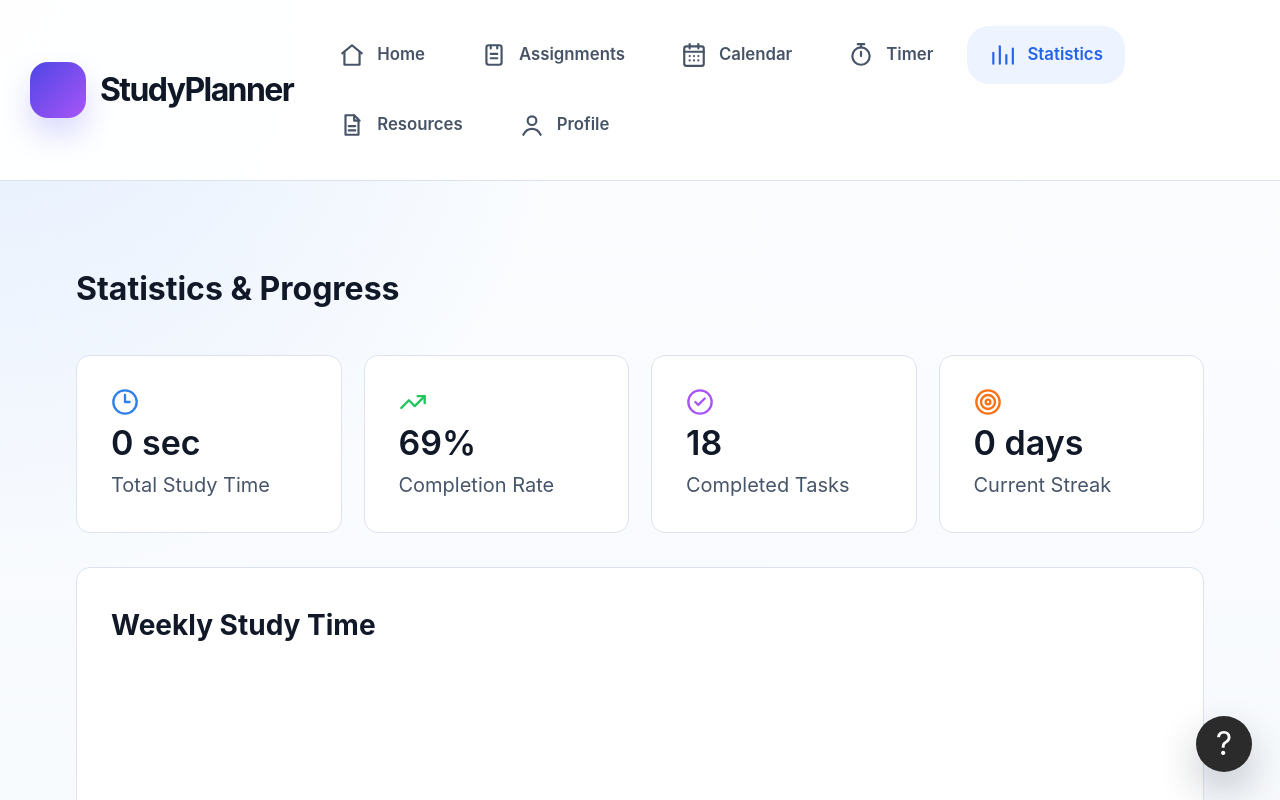
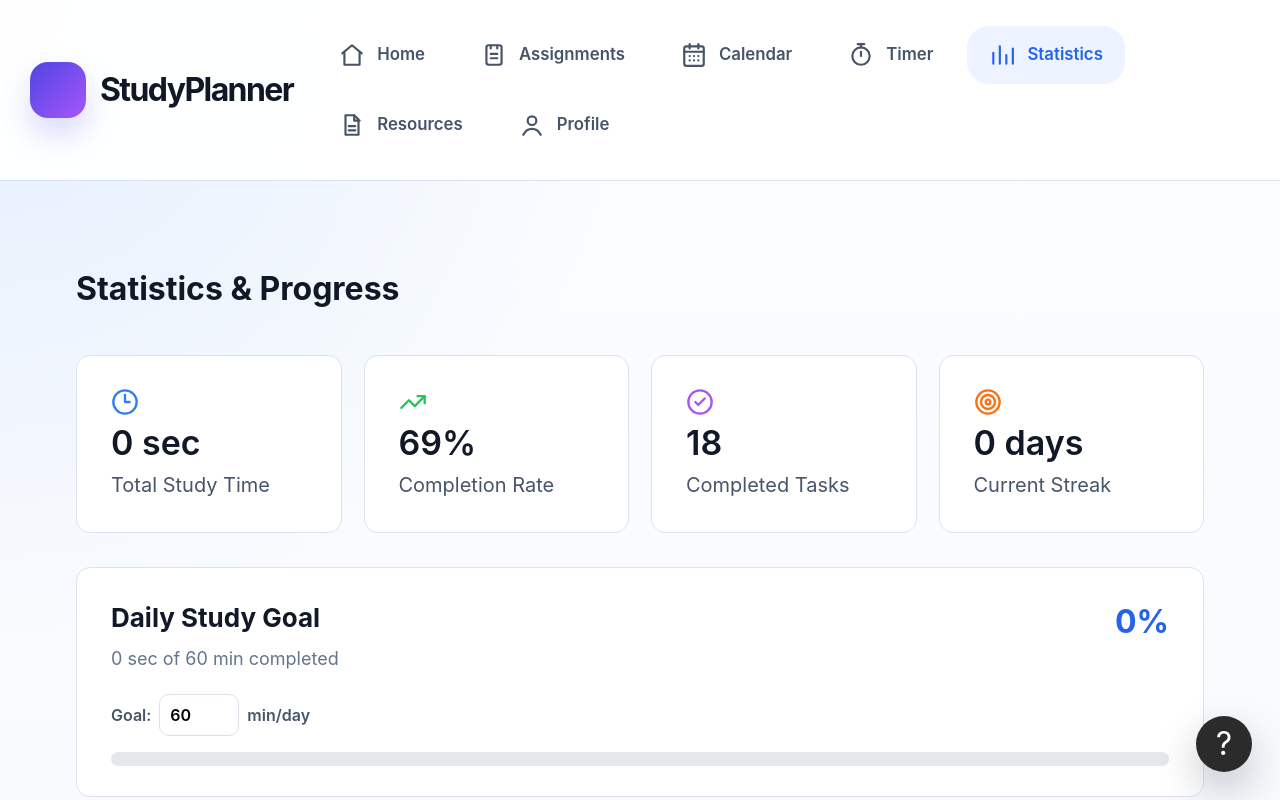
Before and after one commit to sbetanco0305/study_planner_app, a React (Vite) app: page /statistics in a window 1280 px wide. Shown: the top 800 px of the page. Built offline with nearby package versions, Linux system fonts and the light colour scheme.

Commit message:
added daily study goal

```diff
--- a/src/App.css
+++ b/src/App.css
@@ -1557,6 +1557,106 @@ select {
 }
 
 /* =========================
+   DAILY GOAL CARD
+========================= */
+
+.figma-daily-goal-card {
+  background: #ffffff;
+  border: 1px solid #dce3ee;
+  border-radius: 14px;
+  padding: 30px 34px;
+  margin-bottom: 34px;
+}
+
+.figma-daily-goal-header {
+  display: flex;
+  justify-content: space-between;
+  align-items: flex-start;
+  gap: 24px;
+  margin-bottom: 22px;
+}
+
+.figma-daily-goal-header h2 {
+  margin: 0 0 8px;
+  font-size: 26px;
+  font-weight: 700;
+  color: #111827;
+}
+
+.figma-daily-goal-header p {
+  margin: 0;
+  color: #64748b;
+  font-size: 18px;
+}
+
+.figma-daily-goal-header strong {
+  font-size: 32px;
+  color: #2563eb;
+}
+
+.figma-daily-goal-track {
+  width: 100%;
+  height: 14px;
+  border-radius: 999px;
+  background: #e5e7eb;
+  overflow: hidden;
+}
+
+.figma-daily-goal-fill {
+  height: 100%;
+  border-radius: inherit;
+  background: linear-gradient(135deg, #3b82f6, #2563eb);
+  transition: width 0.35s ease;
+}
+
+.figma-daily-goal-editor {
+  margin-top: 18px;
+  margin-bottom: 16px;
+}
+
+.figma-daily-goal-editor label {
+  display: inline-flex;
+  align-items: center;
+  gap: 8px;
+  color: #475569;
+  font-weight: 600;
+}
+
+.figma-daily-goal-editor input {
+  width: 80px;
+  border: 1px solid #dbe1ea;
+  border-radius: 10px;
+  padding: 8px 10px;
+}
+
+html[data-theme="dark"] .figma-daily-goal-card {
+  background: #1f2937;
+  border-color: #334155;
+}
+
+html[data-theme="dark"] .figma-daily-goal-header h2 {
+  color: #f9fafb;
+}
+
+html[data-theme="dark"] .figma-daily-goal-header p {
+  color: #cbd5e1;
+}
+
+html[data-theme="dark"] .figma-daily-goal-track {
+  background: #334155;
+}
+
+html[data-theme="dark"] .figma-daily-goal-editor label {
+  color: #cbd5e1;
+}
+
+html[data-theme="dark"] .figma-daily-goal-editor input {
+  background: #111827;
+  color: #f9fafb;
+  border-color: #475569;
+}
+
+/* =========================
    DARK MODE FIXES
 ========================= */
 
--- a/src/context/StudyPlannerContext.jsx
+++ b/src/context/StudyPlannerContext.jsx
@@ -50,6 +50,7 @@ export function StudyPlannerProvider({ children }) {
       streakDays: 0,
       weeklyMinutes: [0, 0, 0, 0, 0, 0, 0],
       lastStudyDate: null,
+      dailyStudyGoalMinutes: 60,
     })
   );
 
@@ -97,6 +98,13 @@ export function StudyPlannerProvider({ children }) {
   useEffect(() => {
     localStorage.setItem("assignments", JSON.stringify(assignments));
   }, [assignments]);
+
+  function updateDailyStudyGoal(minutes) {
+    setStudyStats((prev) => ({
+      ...prev,
+      dailyStudyGoalMinutes: minutes,
+    }));
+  }
 
   function recordFocusSession(minutes) {
     setStudyStats((prev) => {
@@ -213,6 +221,7 @@ export function StudyPlannerProvider({ children }) {
       updateProfile,
       toggleSetting,
       resetApp,
+      updateDailyStudyGoal
     };
   }, [subjects, assignments, calendarEvents, studyStats, profile, settings]);
 
--- a/src/pages/Statistics.jsx
+++ b/src/pages/Statistics.jsx
@@ -13,7 +13,7 @@ function formatStudyTime(minutes) {
 }
 
 export default function Statistics() {
-  const { studyStats, subjects, assignments, dashboardStats } = useStudyPlanner();
+  const { studyStats, subjects, assignments, dashboardStats, updateDailyStudyGoal } = useStudyPlanner();
 
   const completedTasks = assignments.filter((assignment) => assignment.completed).length;
 
@@ -28,6 +28,13 @@ export default function Statistics() {
 
   const totalWeeklyMinutes = weeklyData.reduce((sum, day) => sum + day.minutes, 0);
 
+  const dailyGoalMinutes = studyStats.dailyStudyGoalMinutes || 60;
+
+  const dailyGoalProgress = Math.min(
+    Math.round((studyStats.studyMinutesToday / dailyGoalMinutes) * 100),
+    100
+  );
+
   return (
     <section className="figma-statistics-page">
       <h1 className="figma-statistics-title">Statistics &amp; Progress</h1>
@@ -38,6 +45,42 @@ export default function Statistics() {
         <StatCard icon={<CheckCircle2 />} value={completedTasks} label="Completed Tasks" tone="purple" />
         <StatCard icon={<Target />} value={`${studyStats.streakDays} days`} label="Current Streak" tone="orange" />
       </div>
+
+      <article className="figma-daily-goal-card">
+        <div className="figma-daily-goal-header">
+          <div>
+            <h2>Daily Study Goal</h2>
+            <p>
+              {formatStudyTime(studyStats.studyMinutesToday)} of{" "}
+              {formatStudyTime(dailyGoalMinutes)} completed
+            </p>
+          </div>
+
+          <strong>{dailyGoalProgress}%</strong>
+        </div>
+
+        <div className="figma-daily-goal-editor">
+          <label>
+            Goal:
+            <input
+              type="number"
+              min="1"
+              value={dailyGoalMinutes}
+              onChange={(event) =>
+                updateDailyStudyGoal(Number(event.target.value))
+              }
+            />
+            min/day
+          </label>
+        </div>
+
+        <div className="figma-daily-goal-track">
+          <div
+            className="figma-daily-goal-fill"
+            style={{ width: `${dailyGoalProgress}%` }}
+          />
+        </div>
+      </article>
 
       <article className="figma-chart-card">
         <h2>Weekly Study Time</h2>
```
